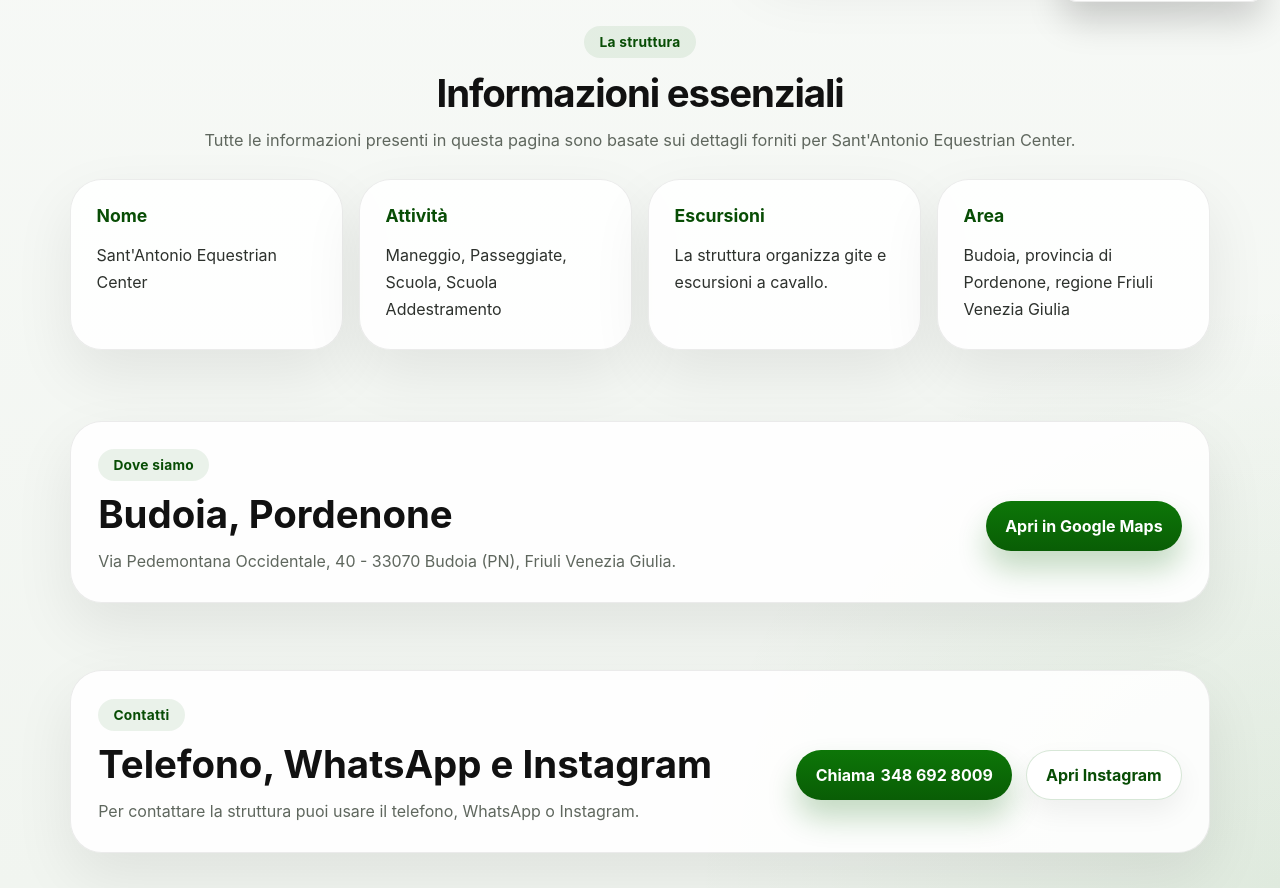
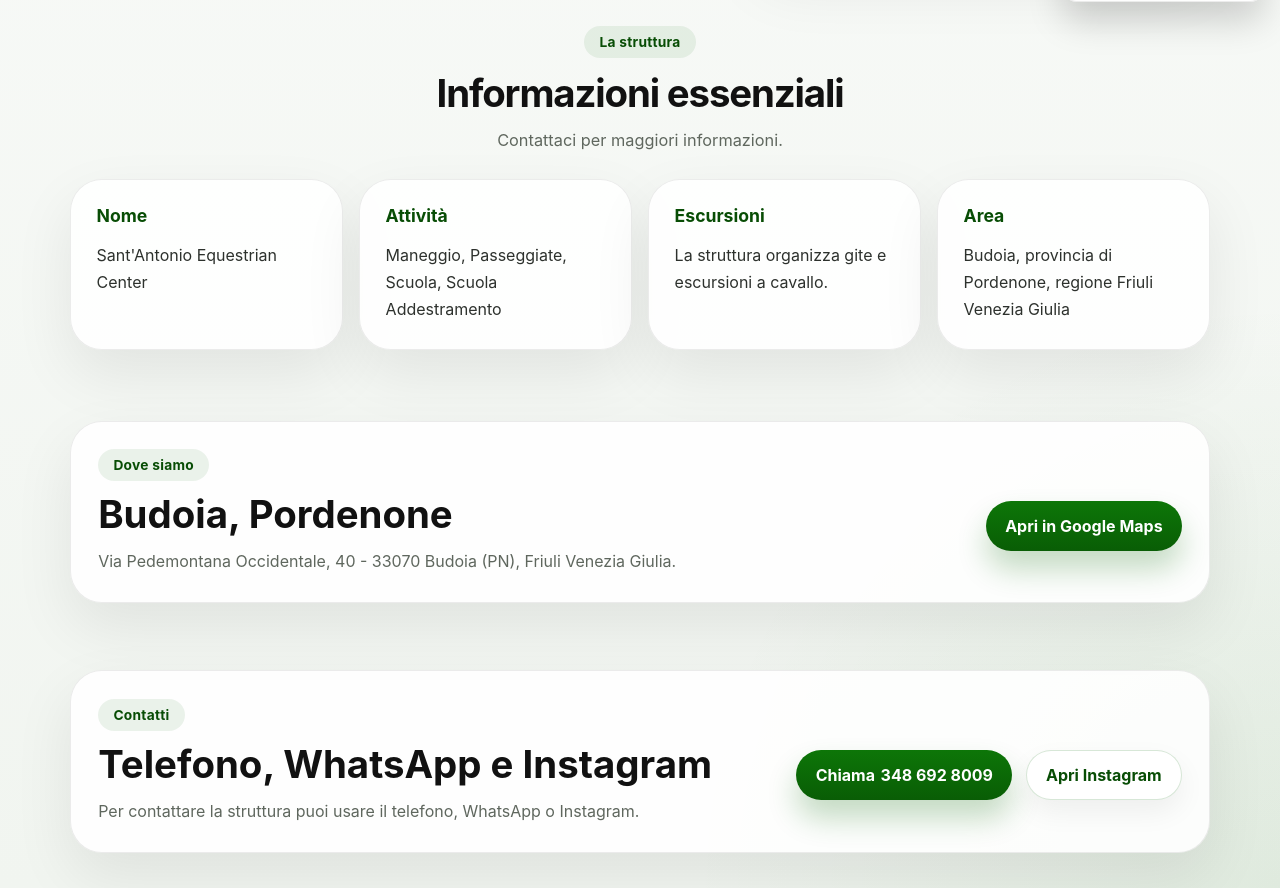
Before and after one commit to santantonioequitazione/santantonioequitazione.github.io, a plain HTML site: page index.html in a window 1280 px wide. Shown: the part 782-1670 px from the top of the page. Drawn offline with Linux system fonts and the light colour scheme.

Commit message:
Update index.html

```diff
--- a/index.html
+++ b/index.html
@@ -70,7 +70,7 @@
                     <span class="section-kicker">La struttura</span>
                     <h2>Informazioni essenziali</h2>
                     <p>
-                        Tutte le informazioni presenti in questa pagina sono basate sui dettagli forniti per Sant'Antonio Equestrian Center.
+                        Contattaci per maggiori informazioni.
                     </p>
                 </div>
 
```
